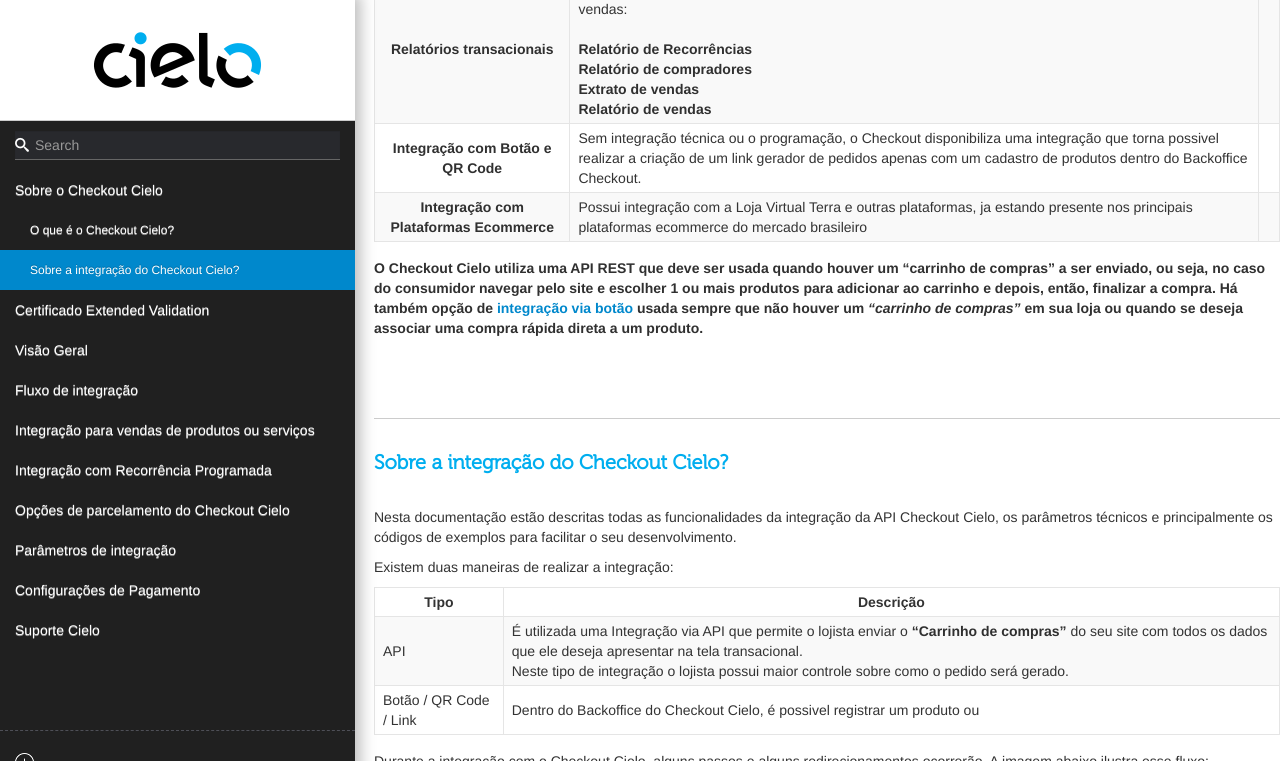
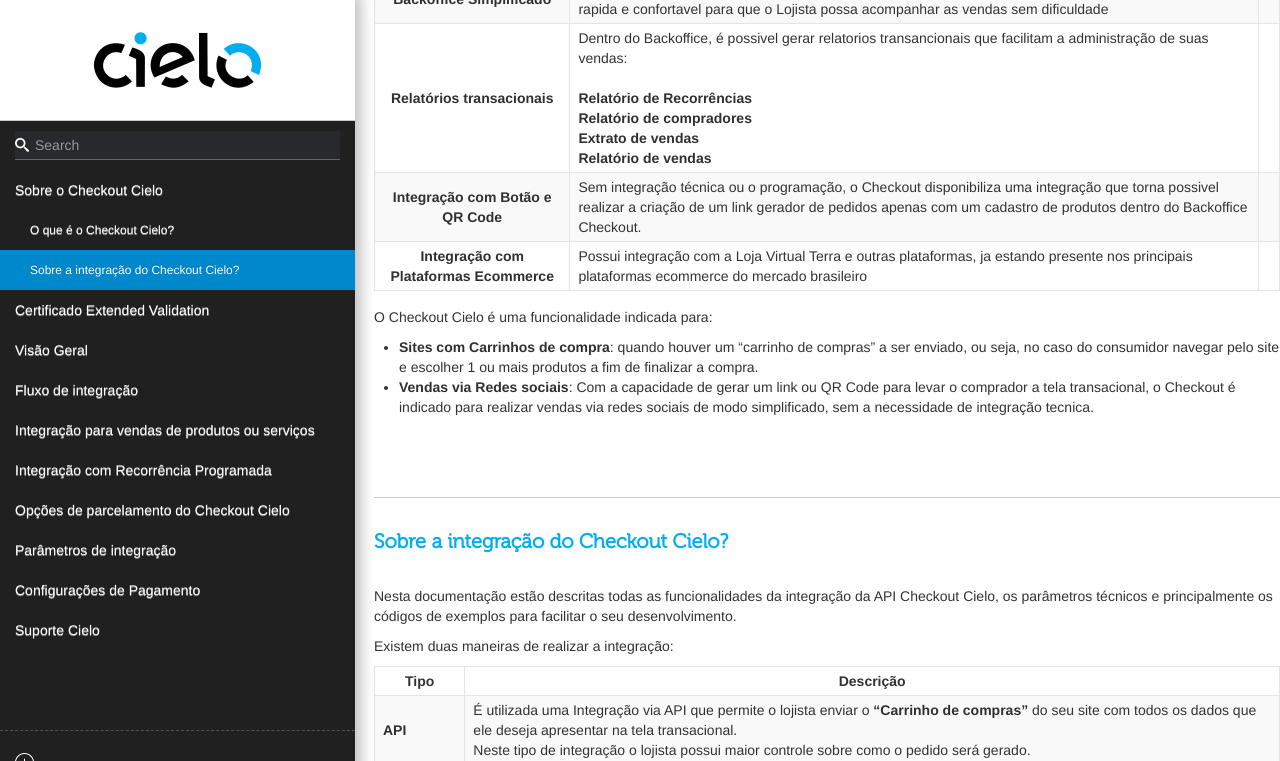
Before and after one commit to DeveloperCielo/Tutorial, a Jekyll site: the page built from _posts/2017-08-25-Checkout.md, in a window 1280 px wide and 1400 px high, scrolled down 869 px. Shown: the top 761 px of the window. Built offline with Jekyll 4.4.1, drawn with Linux system fonts in a browser that asks for light colours; some web fonts are replaced; some of the changed text lies outside the part shown; grey boxes are pictures that could not be loaded.

Commit message:
Update 2017-08-25-Checkout.md

```diff
--- a/_posts/2017-08-25-Checkout.md
+++ b/_posts/2017-08-25-Checkout.md
@@ -28,6 +28,7 @@
 |**Registro de Compradores**|O Checkout Cielo possui a capacidade de salvar cartões e dados de pagamento de compradores, permitindo que em compras futuras, os dados ja estejam preenchidos na tela transacional|
 |**Compra com 1 Clique**|Com o comprador cadastrado, o Checkout permite que a compra seja concluida rapidade, utilizando os dados de pagamento e endereço favoridos do comprador |
 |**Recorrência**|O Checkout Cielo possui a Recorrencia Programada disponivel na API Cielo Ecommerce. <br> Basta que o lojista defina que uma transação deve se repetir, que o Checkout vai executa-la novamente no intervalo definido |
+|**Antifraude**|O Checkout ja possui uma integração com o Antifraude da CyberSource, permitindo a analise de transções de crédito sem uma integração adicional|
 |**Meios de pagamentos**|O Checkout Cielo possui uma variada gama de meios de pagamento: <br><br> **Cartões de crédito** <br> **Cartão de Débito**<br>**Débito Online**<br>**Boleto Bradesco e Banco do Brasil**<br>|
 |**Backoffice Simplificado**|O Backoffice do Checkout Cielo possui um layout simplificado e dinamico que permite uma navegação rapida e confortavel para que o Lojista possa acompanhar as vendas sem dificuldade|
 |**Relatórios transacionais**|Dentro do Backoffice, é possivel gerar relatorios transancionais que facilitam a administração de suas vendas: <br><br> **Relatório de Recorrências** <br> **Relatório de compradores**<br>**Extrato de vendas**<br>**Relatório de vendas**<br>| |
@@ -35,7 +36,11 @@
 |**Integração com Plataformas Ecommerce**|Possui integração com a Loja Virtual Terra e outras plataformas, ja estando presente nos principais plataformas ecommerce do mercado brasileiro|
 
 
-**O Checkout Cielo utiliza uma API REST que deve ser usada quando houver um “carrinho de compras” a ser enviado, ou seja, no caso do consumidor navegar pelo site e escolher 1 ou mais produtos para adicionar ao carrinho e depois, então, finalizar a compra. Há também opção de [integração via botão](#botão-de-produto) usada sempre que não houver um *“carrinho de compras”* em sua loja ou quando se deseja associar uma compra rápida direta a um produto.**
+O Checkout Cielo é uma funcionalidade indicada para:
+
+* **Sites com Carrinhos de compra**: quando houver um “carrinho de compras”  a ser enviado, ou seja, no caso do consumidor navegar pelo site e escolher 1 ou mais produtos a fim de finalizar a compra.
+* **Vendas via Redes sociais**: Com a capacidade de gerar um link ou QR Code para levar o comprador a tela transacional, o Checkout é indicado para realizar vendas via redes sociais de modo simplificado, sem a necessidade de integração tecnica.
+
 
 
 ## Sobre a integração do Checkout Cielo?
@@ -46,23 +51,32 @@
 
 |Tipo|Descrição|
 |-|-|
-|API|É utilizada uma Integração via API que permite o lojista enviar o **"Carrinho de compras"** do seu site com todos os dados que ele deseja apresentar na tela transacional. <br> Neste tipo de integração o lojista possui maior controle sobre como o pedido será gerado.|
-|Botão / QR Code / Link|Dentro do Backoffice do Checkout Cielo, é possivel registrar um produto ou |
-
-
-Durante a integração com o Checkout Cielo, alguns passos e alguns redirecionamentos ocorrerão. A imagem abaixo ilustra esse fluxo:
+|**API**|É utilizada uma Integração via API que permite o lojista enviar o **"Carrinho de compras"** do seu site com todos os dados que ele deseja apresentar na tela transacional. <br> Neste tipo de integração o lojista possui maior controle sobre como o pedido será gerado.|
+|**Botão / QR Code / Link**|Dentro do Backoffice do Checkout Cielo, é possivel registrar um produto ou grupo de produtos que vão gerar um Link capaz de criar varias telas de pagamento. Esse modelo é usado para pagamentos por redes sociais, campanhas promocionais ou Vendas via QR Code. Nessa categoria o lojista possui menos controle sobre como os pedidos serão apresentados ou gerados na tela transacional |
+
 
 ![Fluxo de integração Checkout Cielo](/images/fluxo-checkout.svg)
 
-Após o portador do cartão (consumidor) selecionar suas compras e apertar o botão “Comprar” da loja virtual já integrada ao Checkout Cielo, o fluxo segue desta forma:
-
-1. A API da Cielo retorna o **CheckoutURL**, que deverá ser utilizado pela loja para redirecionar o cliente ao ambiente seguro de pagamento da Cielo (página do Checkout Cielo)
-2. A loja redireciona o cliente para a URL retornada pela Cielo
-3. O portador do cartão digita os dados de pagamento e conclui a compra
-4. O Checkout Cielo redireciona o cliente para a URL de Retorno escolhida pela loja, configurada no [Backoffice Checkout Cielo](/Checkout-Backoffice/) desta solução, ou para a URL de Retorno, configurada através da integração via API.
-5. A loja avisa ao cliente que o processo foi concluído e que ele receberá mais informações sobre a compra e o pagamento por e-mail.
-6. O Checkout Cielo envia o POST de notificação para a URL de Notificação, configurada no Backoffice
-7. A loja processa o pedido de compra utilizando os dados do POST de notificação e, se a transação estiver autorizada, libera o pedido.
+
+
+
+
+
+
+
+
+
+
+
+
+
+
+
+
+
+
+
+
 
 # Certificado Extended Validation
 
```
